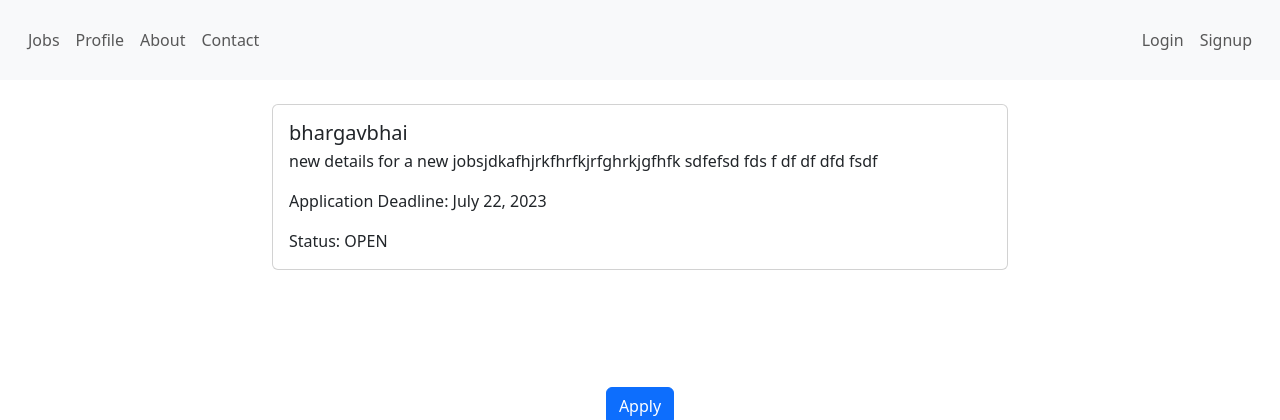
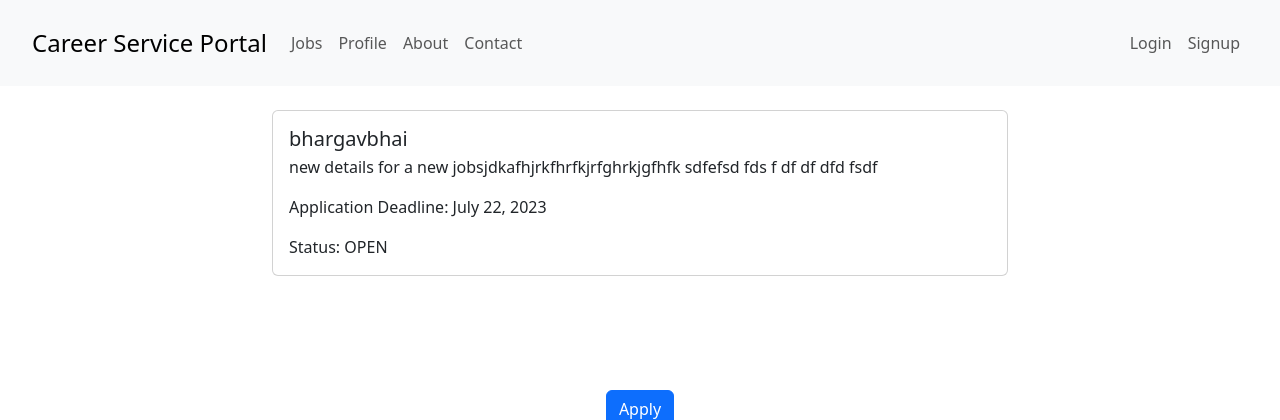
Before and after one commit to harshchauhdary/Job-Portal_SOEN6011_Summer2023, a Django app: page /candidates/job/1 in a window 1280 px wide. Shown: the top 420 px of the page. Run offline with Django 4.2, Linux system fonts and the light colour scheme; data comes from the database, SQL or seed files in the repository; both versions use the stored data as it was after the commit.

Commit message:
fixed navbar for smaller screens

```diff
--- a/job_portal/candidate/views.py
+++ b/job_portal/candidate/views.py
@@ -21,7 +21,7 @@ def view_Jobs(request):
         'jobs': j,
         'candidate': c
     }
-    return render(request, 'candidates/ViewJobsTemplate.html', context)
+    return render(request, 'candidates/viewJobsTemplate.html', context)
 
 
 # Apply Job Offers
--- a/job_portal/templates/shared/base.html
+++ b/job_portal/templates/shared/base.html
@@ -3,6 +3,7 @@
 <head>
   <title>Career Service Portal</title>
   <link href="https://cdn.jsdelivr.net/npm/bootstrap@5.3.0/dist/css/bootstrap.min.css" rel="stylesheet">
+  <meta name="viewport" content="width=device-width, initial-scale=1.0">
   <style>
     .navbar {
       background-color: #fff;
@@ -41,10 +42,17 @@
   </style>
 </head>
 
-
 <body>
   <nav class="navbar navbar-expand-lg navbar-light bg-light">
-    <!-- ... Your existing navbar code ... -->
+    <div class="container-fluid">
+      <!-- Navbar brand and logo -->
+      <a class="navbar-brand" href="#">Career Service Portal</a>
+
+      <!-- Toggler button for collapsed menu -->
+      <button class="navbar-toggler" type="button" data-bs-toggle="collapse" data-bs-target="#navbarNav" aria-controls="navbarNav" aria-expanded="false" aria-label="Toggle navigation">
+        <span class="navbar-toggler-icon"></span>
+      </button>
+
       <div class="collapse navbar-collapse" id="navbarNav">
         <ul class="navbar-nav">
           {% if request.session.is_authenticated %}
@@ -106,6 +114,7 @@
         {% endif %}
         <!-- End of user name and login/signup buttons -->
       </div>
+    </div>
   </nav>
 
   {% block content %}
```
Also changed, not shown: job_portal/db.sqlite3. Lines whose indentation alone changed are shown as unchanged.
